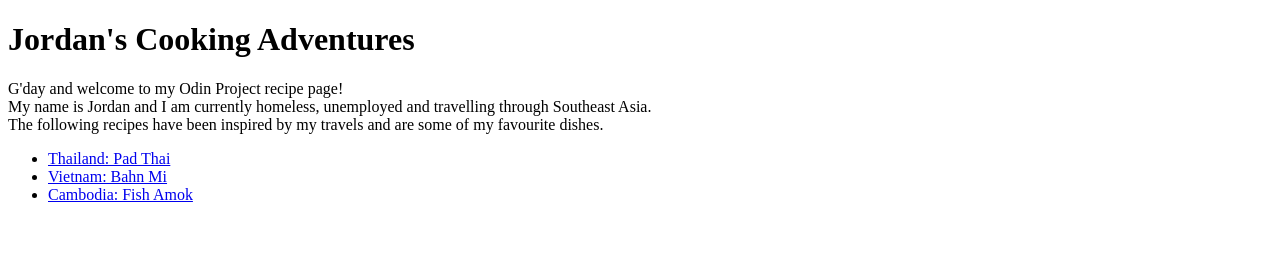
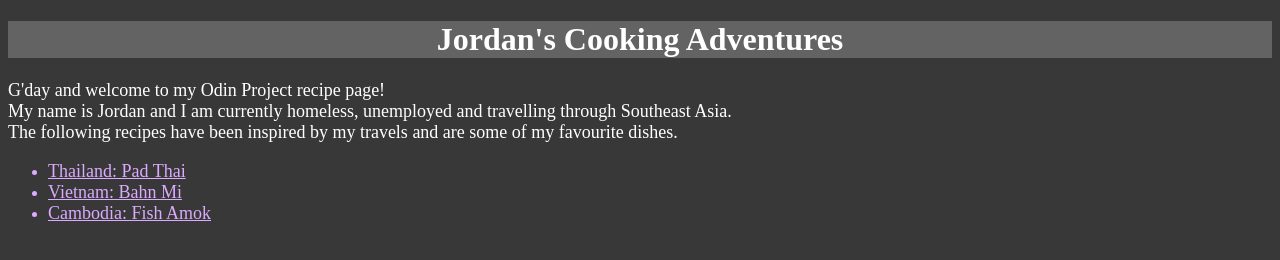
Before and after one commit to Jordancojp/odin-recipes, a plain HTML site: page index.html in a window 1280 px wide. Drawn offline with Linux system fonts and the light colour scheme.

Commit message:
Added some basic styling to index for the fun of it

```diff
--- a/index.html
+++ b/index.html
@@ -4,6 +4,17 @@
     <meta charset="UTF-8">
     <meta name="viewport" content="width=device-width, initial-scale=1.0">
     <title>Odin Recipes</title>
+    <link rel="stylesheet" href="styles.css">
+    <style>
+        li {
+            color: rgb(220, 170, 255);
+        }
+
+        a {
+            color: rgb(220, 170, 255);
+            font-size: 18px;
+        }
+    </style>
 </head>
 <body>
     <h1>Jordan's Cooking Adventures</h1>
--- /dev/null
+++ b/styles.css
@@ -0,0 +1,16 @@
+* {
+    background-color: rgb(56, 56, 56);
+}
+
+h1 {
+    background-color: rgb(99, 99, 99);
+    font-size: 32px;
+    color: white;
+    text-align: center;
+    font-weight: bold;
+}
+
+p {
+    font-size: 18px;
+    color: white;
+}
```
